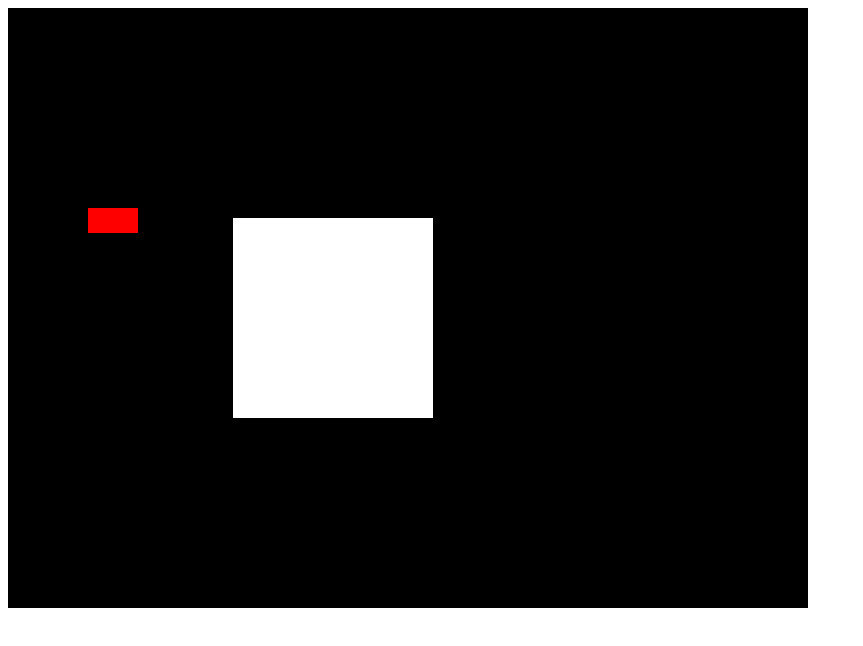
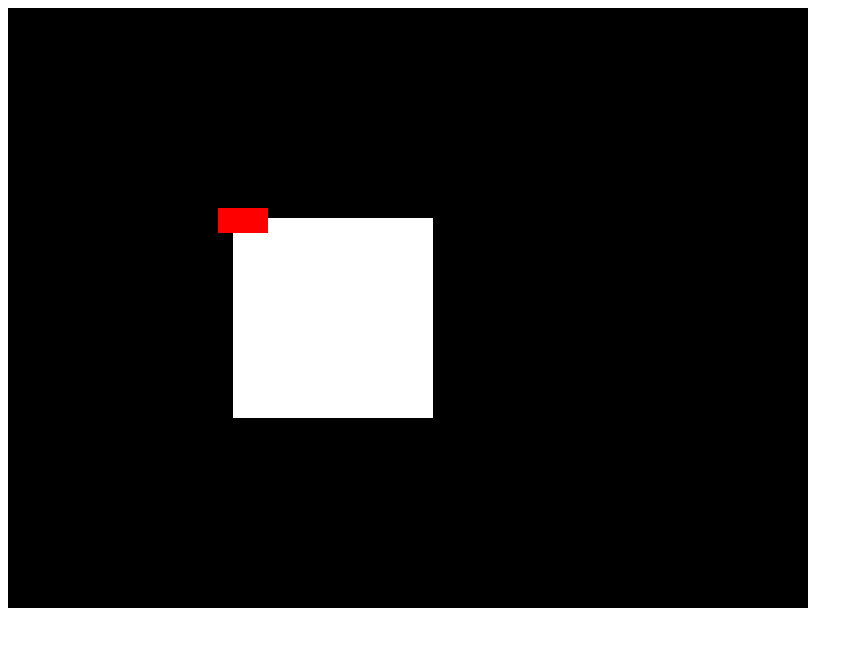
Before and after one commit to sizif/pongjs, a plain HTML site: page index.html in a window 1280 px wide. Shown: the whole page, without its empty margins (0-863 px from the left). Drawn offline with Linux system fonts and the light colour scheme.

Commit message:
ADD setInterval, increase x movement to 20px each time the fn is called

```diff
--- a/index.html
+++ b/index.html
@@ -15,13 +15,15 @@
 	window.onload = function() {
 		canvas = document.getElementById('gameCanvas');
 		canvasContext = canvas.getContext('2d');
+
+		setInterval(drawEverything, 1000);
 		drawEverything();
 		drawEverything();
 		drawEverything();
 	}
 
 	function drawEverything() {
-		ballX = ballX + 10;
+		ballX = ballX + 20;
 
 		console.log(ballX);
 		canvasContext.fillStyle = 'black';
```
